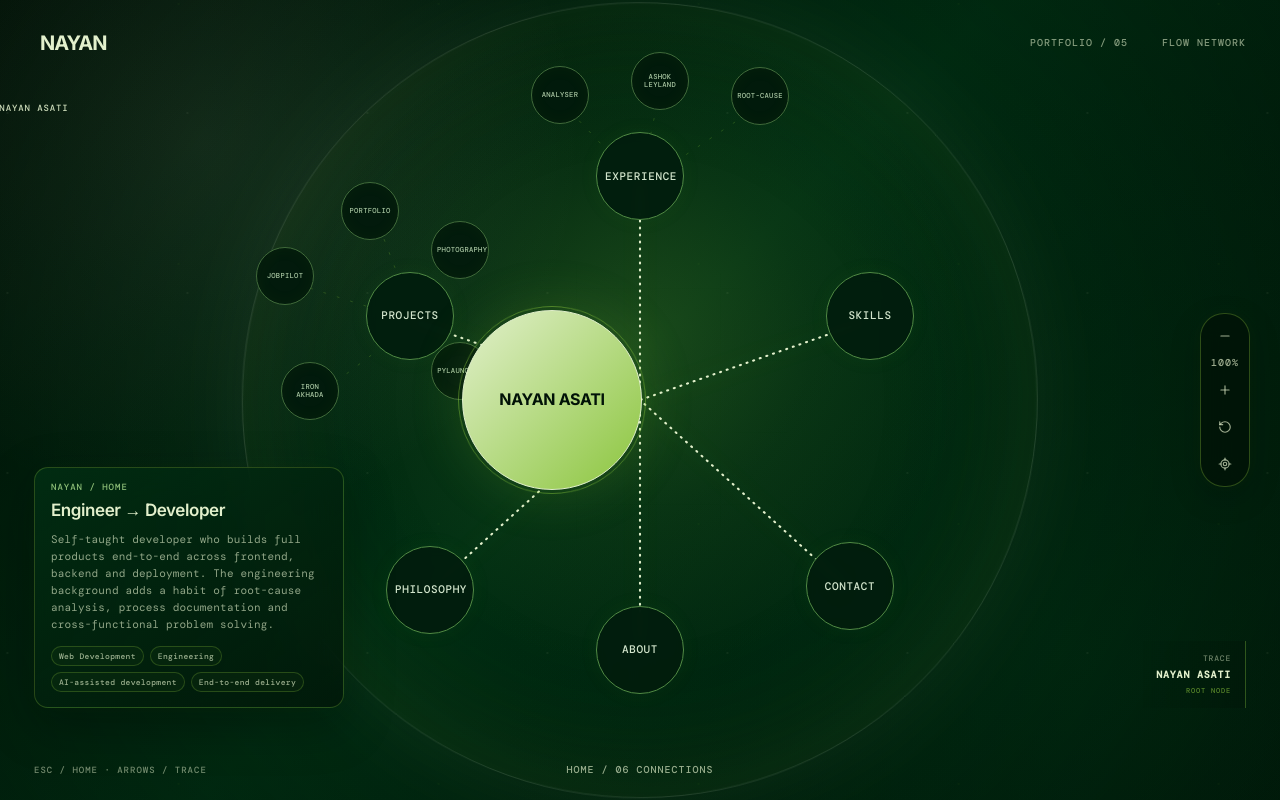
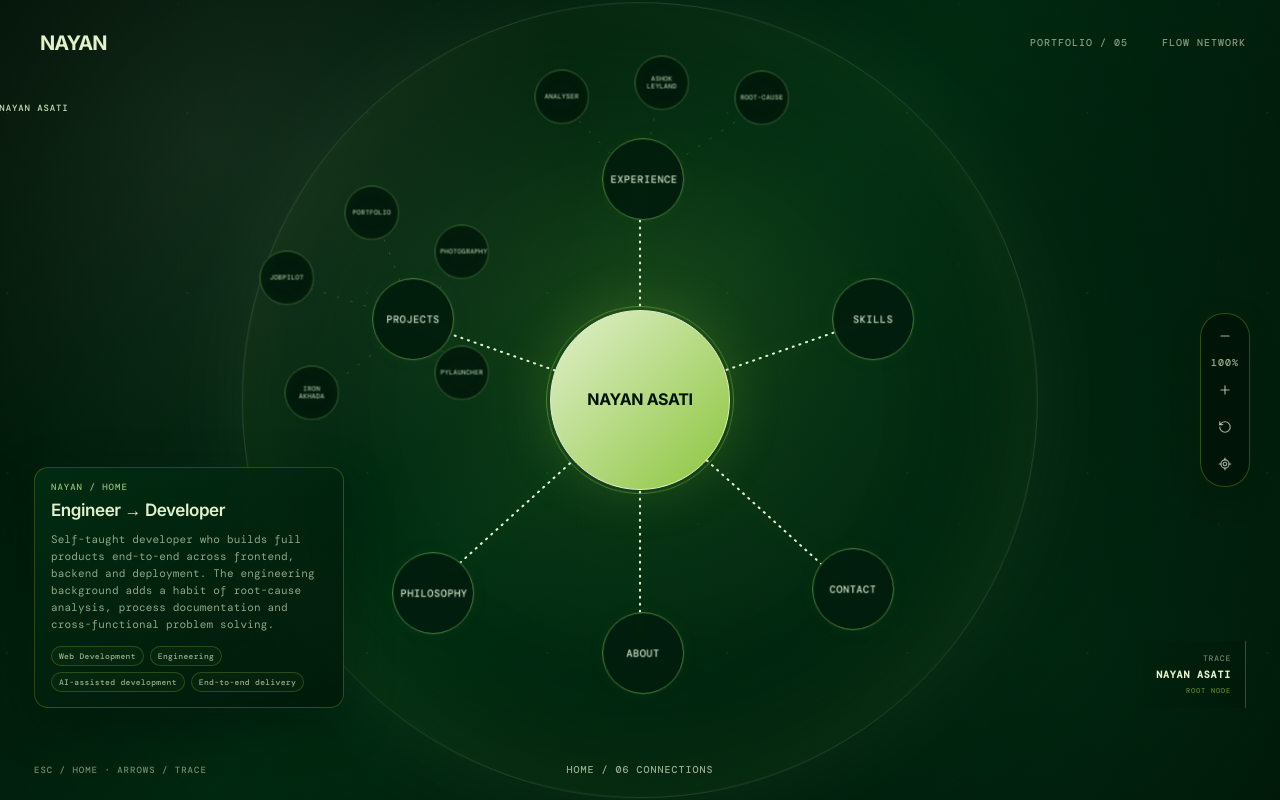
Before and after one commit to Nayan1209/Flow-Portfolio, a Next.js app: page / in a window 1280 px wide. Built offline with nearby package versions, Linux system fonts and the light colour scheme.

Commit message:
fix: improve global node spacing

```diff
--- a/app/polish.css
+++ b/app/polish.css
@@ -15,48 +15,28 @@
 .flow-footer{padding:25px 34px}.flow-footer strong{font-size:11px}.flow-status{color:#78838f}.flow-footer small{font-size:0}.flow-footer small::after{content:'PHASE 05';font-size:9px}.flow-footer strong{font-size:0}.flow-footer strong::after{content:'FINAL POLISH';font:600 11px/1 Inter,sans-serif;letter-spacing:.03em}
 @media(max-width:720px){.flow-header{height:66px;padding-inline:18px}.flow-trace{left:18px;top:88px;font-size:7px;max-width:calc(100vw - 36px);white-space:nowrap;overflow:hidden}.flow-instructions{top:108px}.flow-detail{left:18px;bottom:70px;max-width:calc(100vw - 36px);padding:12px}.flow-detail h1{font-size:15px}.flow-path{right:18px;bottom:70px}.flow-controls{right:12px}.flow-footer{padding:15px 18px}.flow-world{transition-duration:.24s}}
 @media(prefers-reduced-motion:reduce){.flow-world,.flow-node,.flow-controls button,.flow-wordmark{transition:none!important}.flow-trace,.flow-path{scroll-behavior:auto}}
-
-/* Final identity cleanup: replace the old FLOW wordmark and remove phase labeling. */
 .flow-wordmark{font-size:0}
 .flow-wordmark::before{content:'NAYAN';font:700 20px/1 Inter,sans-serif;letter-spacing:-.055em}
 .flow-wordmark span{display:none}
 .flow-footer>div:first-child{display:none}
-
-/* Requested sage / apple green / forest green / near-black green palette. */
-.flow{background:
-  radial-gradient(circle at 50% 42%,rgba(139,197,61,.18) 0%,rgba(139,197,61,.06) 22%,transparent 42%),
-  radial-gradient(circle at 16% 18%,rgba(226,240,204,.10) 0%,transparent 30%),
-  radial-gradient(circle at 84% 82%,rgba(1,47,19,.78) 0%,transparent 46%),
-  linear-gradient(135deg,#011207 0%,#012F13 48%,#011207 100%);
-  color:#E2F0CC}
+.flow{background:radial-gradient(circle at 50% 42%,rgba(139,197,61,.18) 0%,rgba(139,197,61,.06) 22%,transparent 42%),radial-gradient(circle at 16% 18%,rgba(226,240,204,.10) 0%,transparent 30%),radial-gradient(circle at 84% 82%,rgba(1,47,19,.78) 0%,transparent 46%),linear-gradient(135deg,#011207 0%,#012F13 48%,#011207 100%);color:#E2F0CC}
 .flow::before{border-color:rgba(226,240,204,.18);box-shadow:0 0 120px rgba(139,197,61,.10) inset,0 0 80px rgba(226,240,204,.05)}
 .flow::after{opacity:.12;background-image:radial-gradient(circle,rgba(226,240,204,.55) 0 1px,transparent 1.5px),radial-gradient(circle,rgba(139,197,61,.42) 0 1px,transparent 1.5px)}
 .flow-grid{opacity:.16;background-image:linear-gradient(rgba(226,240,204,.035) 1px,transparent 1px),linear-gradient(90deg,rgba(226,240,204,.035) 1px,transparent 1px)}
 .flow-vignette{background:radial-gradient(circle at center,transparent 32%,rgba(1,18,7,.38) 100%)}
-.flow-header-meta,.flow-instructions{color:rgba(226,240,204,.58)}
-.flow-wordmark{color:#E2F0CC}.flow-wordmark::before{color:#E2F0CC}
-.flow-trace{color:rgba(226,240,204,.46)}.flow-trace b{color:rgba(139,197,61,.72)}.flow-trace .current{color:#E2F0CC}
+.flow-header-meta,.flow-instructions{color:rgba(226,240,204,.58)}.flow-wordmark{color:#E2F0CC}.flow-wordmark::before{color:#E2F0CC}.flow-trace{color:rgba(226,240,204,.46)}.flow-trace b{color:rgba(139,197,61,.72)}.flow-trace .current{color:#E2F0CC}
 .flow-lines line{stroke:rgba(139,197,61,.34)}.flow-lines line.active{stroke:#E2F0CC;filter:drop-shadow(0 0 10px rgba(139,197,61,.34))}
-.flow-node{color:#E2F0CC}.node-core{border-color:rgba(139,197,61,.48);background:linear-gradient(145deg,rgba(1,47,19,.92),rgba(1,18,7,.94));color:rgba(226,240,204,.86);box-shadow:inset 0 0 18px rgba(139,197,61,.035)}
-.node-core::after{background:linear-gradient(115deg,transparent 25%,rgba(226,240,204,.16) 48%,transparent 70%)}
-.node-halo{border-color:rgba(139,197,61,.72)}
-.flow-node:hover .node-core,.flow-node:focus-visible .node-core,.flow-node.active .node-core{border-color:#8BC53D;color:#E2F0CC;box-shadow:0 0 30px rgba(139,197,61,.18),inset 0 0 18px rgba(226,240,204,.05)}
-.flow-node.active .node-core{box-shadow:0 0 35px rgba(139,197,61,.22),inset 0 0 18px rgba(226,240,204,.05)}
-.flow-node.center .node-core{background:linear-gradient(135deg,#E2F0CC 0%,#8BC53D 100%);border-color:#E2F0CC;color:#011207;box-shadow:0 0 55px rgba(139,197,61,.18)}
-.flow-node.center .node-core::after{background:linear-gradient(115deg,transparent 20%,rgba(1,47,19,.10) 50%,transparent 80%)}
-.flow-node.center .node-halo{border-color:#8BC53D}
-.node-description{color:rgba(226,240,204,.58)}
-.flow-detail{border-color:rgba(139,197,61,.28);background:linear-gradient(145deg,rgba(1,47,19,.82),rgba(1,18,7,.68));box-shadow:0 16px 50px rgba(0,0,0,.28),0 0 30px rgba(139,197,61,.04)}
-.flow-detail h1{color:#E2F0CC}.flow-detail p{color:rgba(226,240,204,.64)}.flow-detail>span{color:rgba(139,197,61,.72)}
-.detail-tags span{border-color:rgba(139,197,61,.26);color:rgba(226,240,204,.68);background:rgba(139,197,61,.035)}
-.detail-links a{border-color:rgba(139,197,61,.38);color:#E2F0CC;background:rgba(1,18,7,.72)}.detail-links a:hover,.detail-links a:focus-visible{background:rgba(139,197,61,.12);border-color:#8BC53D}
+.flow-node{color:#E2F0CC}.node-core{border-color:rgba(139,197,61,.48);background:linear-gradient(145deg,rgba(1,47,19,.92),rgba(1,18,7,.94));color:rgba(226,240,204,.86);box-shadow:inset 0 0 18px rgba(139,197,61,.035)}.node-core::after{background:linear-gradient(115deg,transparent 25%,rgba(226,240,204,.16) 48%,transparent 70%)}.node-halo{border-color:rgba(139,197,61,.72)}
+.flow-node:hover .node-core,.flow-node:focus-visible .node-core,.flow-node.active .node-core{border-color:#8BC53D;color:#E2F0CC;box-shadow:0 0 30px rgba(139,197,61,.18),inset 0 0 18px rgba(226,240,204,.05)}.flow-node.active .node-core{box-shadow:0 0 35px rgba(139,197,61,.22),inset 0 0 18px rgba(226,240,204,.05)}
+.flow-node.center .node-core{background:linear-gradient(135deg,#E2F0CC 0%,#8BC53D 100%);border-color:#E2F0CC;color:#011207;box-shadow:0 0 55px rgba(139,197,61,.18)}.flow-node.center .node-core::after{background:linear-gradient(115deg,transparent 20%,rgba(1,47,19,.10) 50%,transparent 80%)}.flow-node.center .node-halo{border-color:#8BC53D}
+.node-description{color:rgba(226,240,204,.58)}.flow-detail{border-color:rgba(139,197,61,.28);background:linear-gradient(145deg,rgba(1,47,19,.82),rgba(1,18,7,.68));box-shadow:0 16px 50px rgba(0,0,0,.28),0 0 30px rgba(139,197,61,.04)}.flow-detail h1{color:#E2F0CC}.flow-detail p{color:rgba(226,240,204,.64)}.flow-detail>span{color:rgba(139,197,61,.72)}
+.detail-tags span{border-color:rgba(139,197,61,.26);color:rgba(226,240,204,.68);background:rgba(139,197,61,.035)}.detail-links a{border-color:rgba(139,197,61,.38);color:#E2F0CC;background:rgba(1,18,7,.72)}.detail-links a:hover,.detail-links a:focus-visible{background:rgba(139,197,61,.12);border-color:#8BC53D}
 .flow-path{border-right-color:rgba(139,197,61,.34);color:rgba(226,240,204,.48);background:linear-gradient(90deg,transparent,rgba(1,18,7,.34))}.flow-path strong{color:#E2F0CC}.flow-path small{color:rgba(139,197,61,.64)}
-.flow-controls{border-color:rgba(139,197,61,.32);background:rgba(1,18,7,.78);box-shadow:0 10px 30px rgba(0,0,0,.22),0 0 24px rgba(139,197,61,.05);color:rgba(226,240,204,.70)}
-.flow-controls button:hover,.flow-controls button:focus-visible{color:#E2F0CC;background:rgba(139,197,61,.12)}
-.flow-footer{color:rgba(226,240,204,.50)}.flow-status{color:rgba(226,240,204,.66)}
-.flow-world{transition:transform .32s cubic-bezier(.16,1,.3,1)}.flow-stage.is-opening .flow-world{transition:transform .65s cubic-bezier(.16,1,.3,1)}
+.flow-controls{border-color:rgba(139,197,61,.32);background:rgba(1,18,7,.78);box-shadow:0 10px 30px rgba(0,0,0,.22),0 0 24px rgba(139,197,61,.05);color:rgba(226,240,204,.70)}.flow-controls button:hover,.flow-controls button:focus-visible{color:#E2F0CC;background:rgba(139,197,61,.12)}
+.flow-footer{color:rgba(226,240,204,.50)}.flow-status{color:rgba(226,240,204,.66)}.flow-world{transition:transform .32s cubic-bezier(.16,1,.3,1)}.flow-stage.is-opening .flow-world{transition:transform .65s cubic-bezier(.16,1,.3,1)}
 @media(max-width:720px){.flow-stage.is-opening .flow-world{transition-duration:.65s}}
-
-/* Global node separation: keep the persistent Nayan root clear of every focused category. */
-.flow-node.root-persistent{translate:-88px 0}
-@media(max-width:720px){.flow-node.root-persistent{translate:-56px 0}}
+.flow-node.root-persistent{translate:0 0 !important}
+.flow-node:not(.center){scale:.9}
+.flow-node.home-primary{scale:.93}
+.flow-node.home-satellite{scale:.94}
+@media(max-width:720px){.flow-node:not(.center){scale:.88}.flow-node.home-primary{scale:.92}.flow-node.home-satellite{scale:.93}}
```
